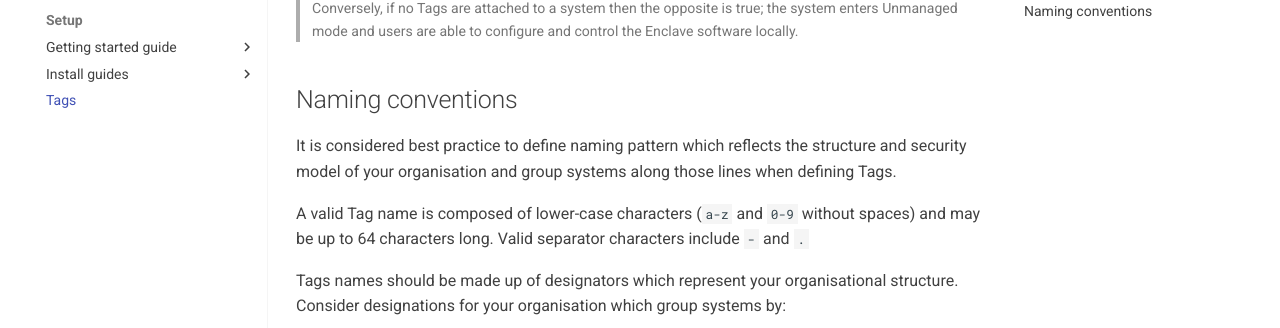
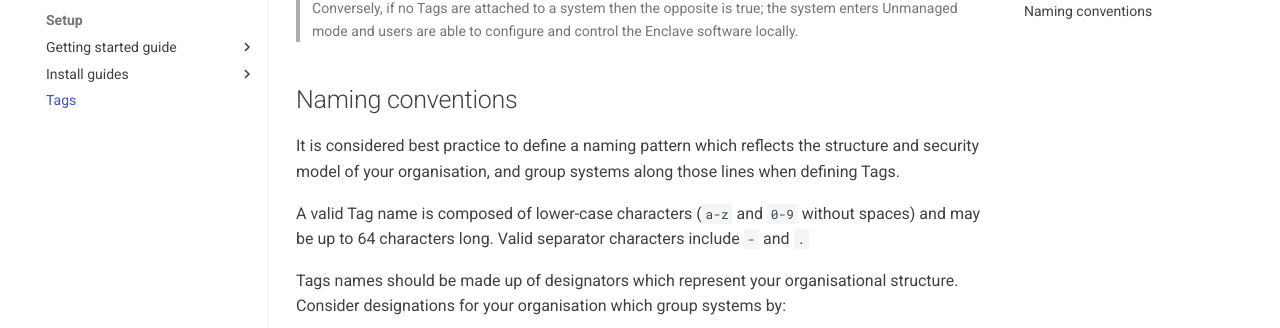
Before and after one commit to enclave-networks/docs, an MkDocs documentation site: the page built from docs/management/tags.md, in a window 1280 px wide and 900 px high, scrolled down 740 px. Shown: the part 124-452 px from the top of the window. Built offline with MkDocs 1.6.1 and Material for MkDocs 9.7.7, drawn with Linux system fonts in a browser that asks for light colours.

```diff
--- a/docs/management/tags.md
+++ b/docs/management/tags.md
@@ -12,7 +12,7 @@ For example, if an Administrator creates a `developers` Tag and a `kubernetes-po
 
 ## Naming conventions
 
-It is considered best practice to define naming pattern which reflects the structure and security model of your organisation and group systems along those lines when defining Tags.
+It is considered best practice to define a naming pattern which reflects the structure and security model of your organisation, and group systems along those lines when defining Tags.
 
 A valid Tag name is composed of lower-case characters (`a-z` and `0-9` without spaces) and may be up to 64 characters long. Valid separator characters include `-` and `.`
 
```
